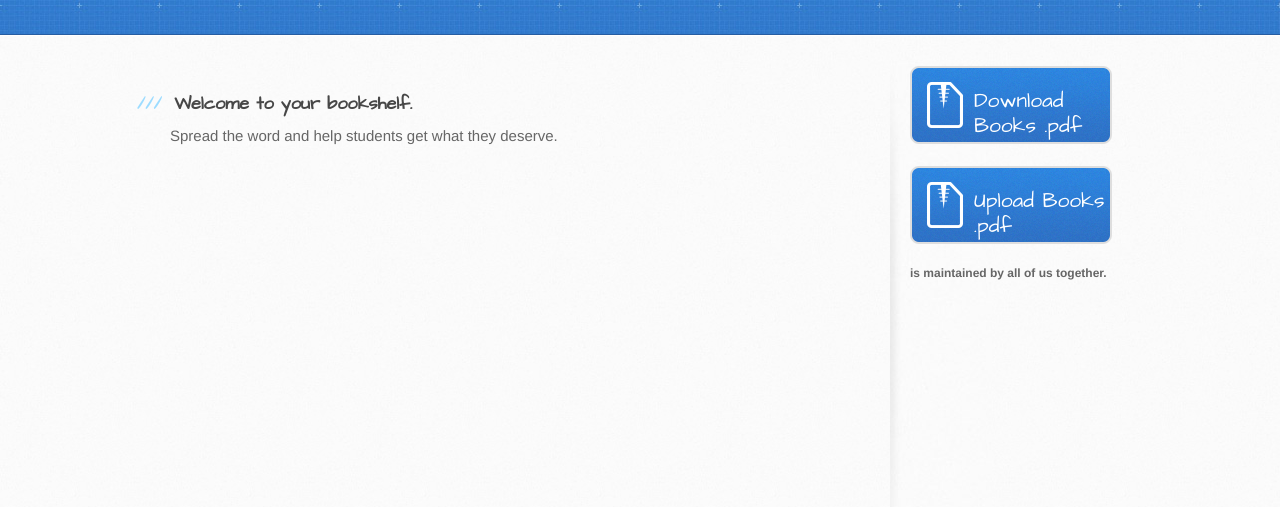
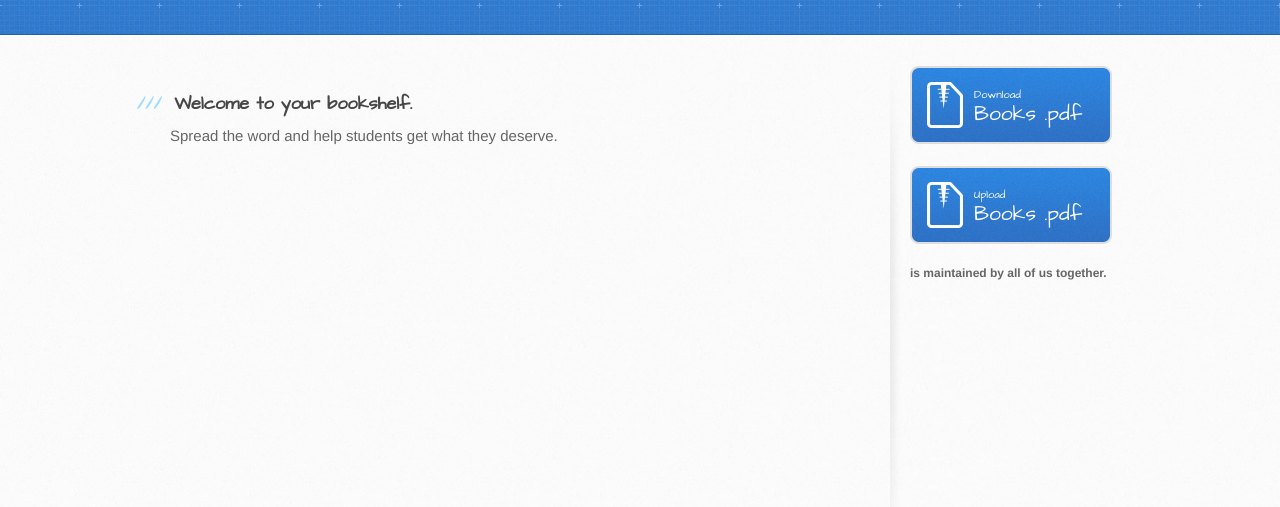
Before and after one commit to SharingIsCaring1904/Books, a plain HTML site: page index.html in a window 1280 px wide. Shown: the part 155-662 px from the top of the page. Drawn offline with Linux system fonts and the light colour scheme.

Commit message:
Update index.html

```diff
--- a/index.html
+++ b/index.html
@@ -34,11 +34,11 @@
 
         <aside id="sidebar">
           <a href="https://www.dropbox.com/sh/12xebjgs7lhci2e/AAA-8ZBZJyZmRkA3rZUqTfzia?dl=0" class="button">
-            <medium>Download</medium>
+            <small>Download</small>
             Books .pdf
           </a>
           <a href="https://www.dropbox.com/request/mDU8RIZ1B80yOj0MV1UU" class="button">
-            <medium>Upload</medium>
+            <small>Upload</small>
             Books .pdf
           </a>
 
```
